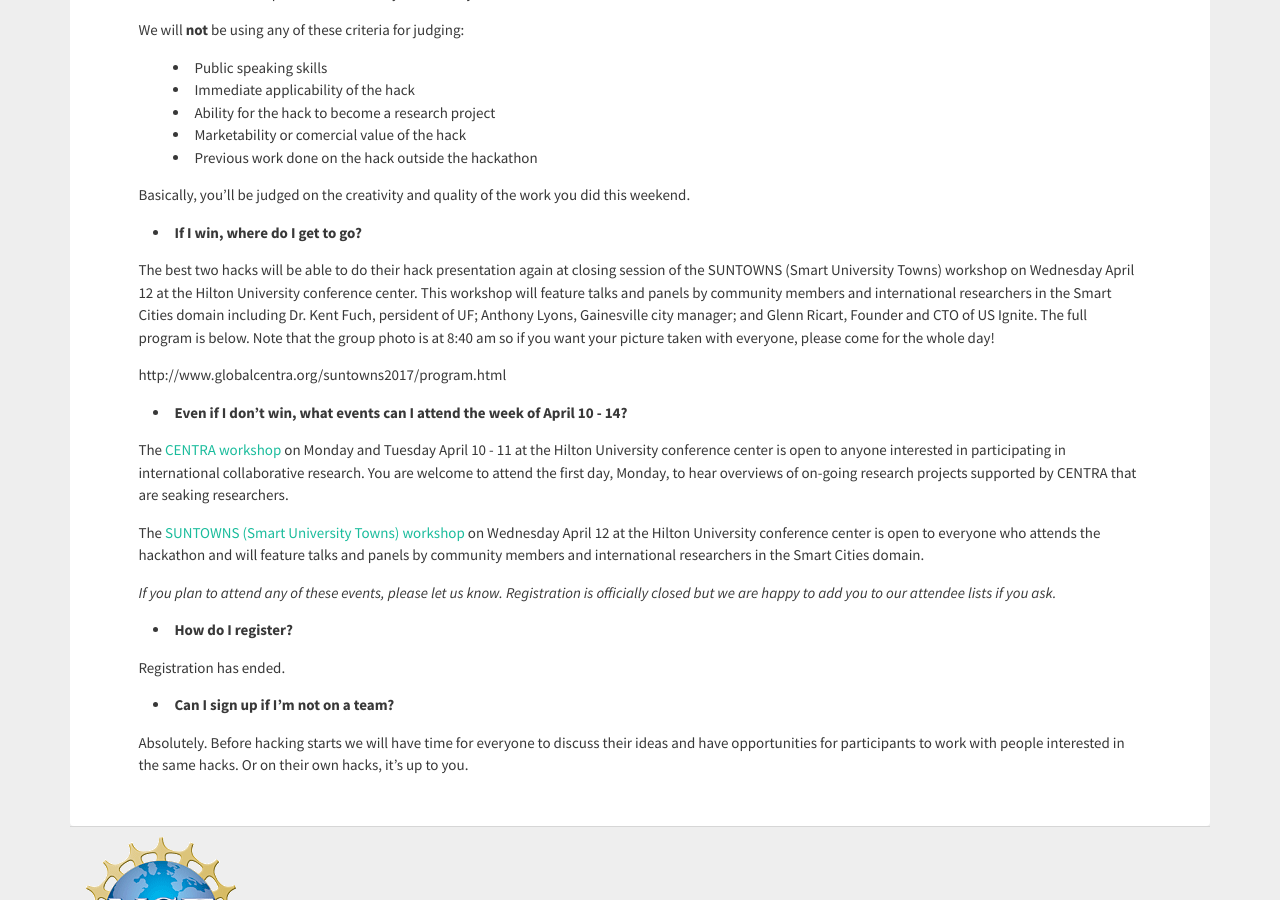
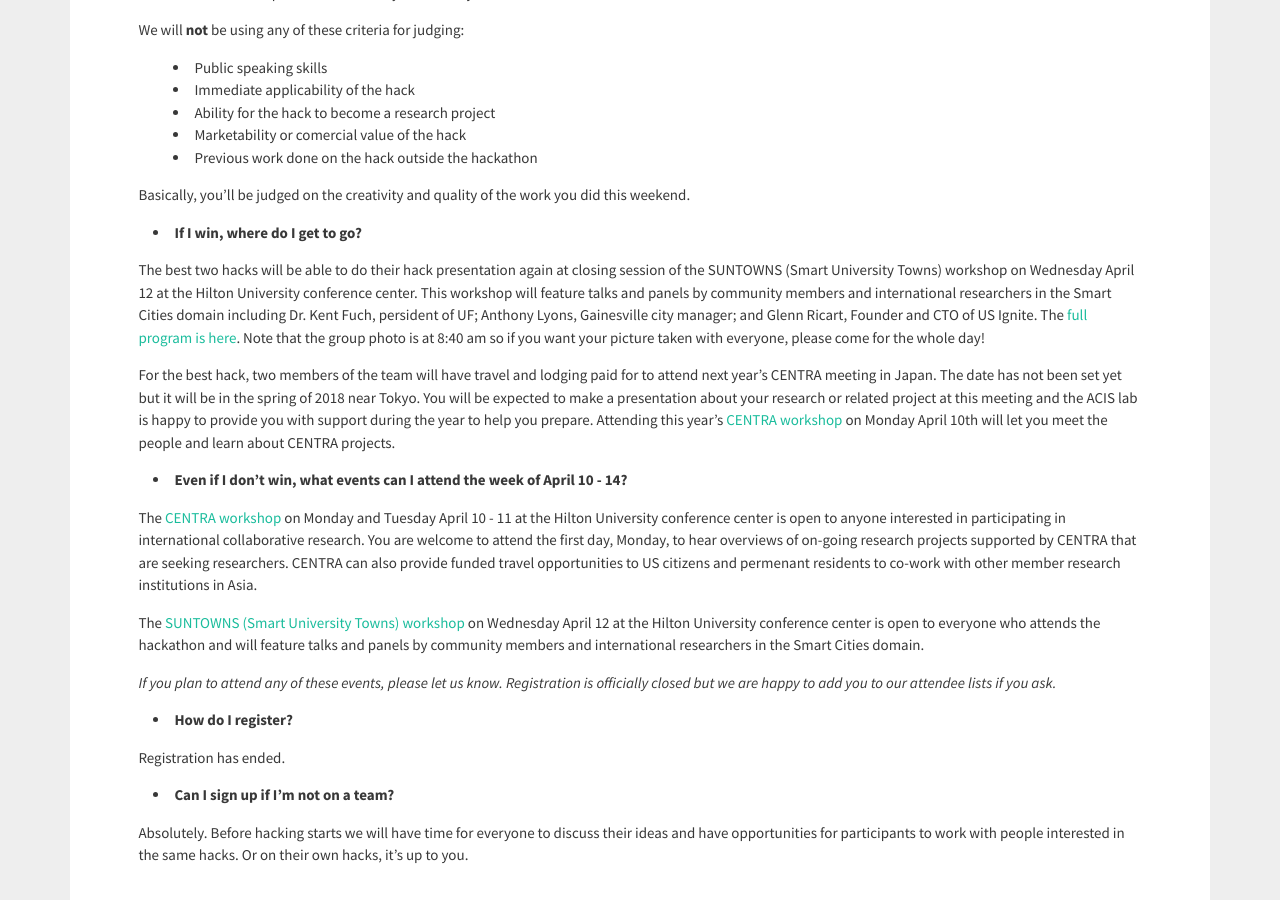
Before and after one commit to hmchou56/centra8, a Jekyll site: the page built from hackathon2017/faq.md, in a window 1280 px wide and 900 px high, scrolled down 1702 px. Built offline with Jekyll 4.4.1, drawn with Linux system fonts in a browser that asks for light colours; nearby versions of some CDN libraries.

Commit message:
Update faq.md

```diff
--- a/hackathon2017/faq.md
+++ b/hackathon2017/faq.md
@@ -97,13 +97,13 @@
 
 * **If I win, where do I get to go?**
 
-The best two hacks will be able to do their hack presentation again at closing session of the SUNTOWNS (Smart University Towns) workshop on Wednesday April 12 at the Hilton University conference center. This workshop will feature talks and panels by community members and international researchers in the Smart Cities domain including Dr. Kent Fuch, persident of UF; Anthony Lyons, Gainesville city manager; and Glenn Ricart, Founder and CTO of US Ignite. The full program is below. Note that the group photo is at 8:40 am so if you want your picture taken with everyone, please come for the whole day!
+The best two hacks will be able to do their hack presentation again at closing session of the SUNTOWNS (Smart University Towns) workshop on Wednesday April 12 at the Hilton University conference center. This workshop will feature talks and panels by community members and international researchers in the Smart Cities domain including Dr. Kent Fuch, persident of UF; Anthony Lyons, Gainesville city manager; and Glenn Ricart, Founder and CTO of US Ignite. The [full program is here](http://www.globalcentra.org/suntowns2017/program.html). Note that the group photo is at 8:40 am so if you want your picture taken with everyone, please come for the whole day!
 
-http://www.globalcentra.org/suntowns2017/program.html
+For the best hack, two members of the team will have travel and lodging paid for to attend next year's CENTRA meeting in Japan. The date has not been set yet but it will be in the spring of 2018 near Tokyo. You will be expected to make a presentation about your research or related project at this meeting and the ACIS lab is happy to provide you with support during the year to help you prepare. Attending this year's [CENTRA workshop](http://www.globalcentra.org/centra2/) on Monday April 10th will let you meet the people and learn about CENTRA projects.
 
 * **Even if I don't win, what events can I attend the week of April 10 - 14?**
 
-The [CENTRA workshop](http://www.globalcentra.org/centra2/) on Monday and Tuesday April 10 - 11 at the Hilton University conference center is open to anyone interested in participating in international collaborative research. You are welcome to attend the first day, Monday, to hear overviews of on-going research projects supported by CENTRA that are seaking researchers.
+The [CENTRA workshop](http://www.globalcentra.org/centra2/) on Monday and Tuesday April 10 - 11 at the Hilton University conference center is open to anyone interested in participating in international collaborative research. You are welcome to attend the first day, Monday, to hear overviews of on-going research projects supported by CENTRA that are seeking researchers. CENTRA can also provide funded travel opportunities to US citizens and permenant residents to co-work with other member research institutions in Asia.
 
 The [SUNTOWNS (Smart University Towns) workshop](http://www.globalcentra.org/suntowns2017/) on Wednesday April 12 at the Hilton University conference center is open to everyone who attends the hackathon and will feature talks and panels by community members and international researchers in the Smart Cities domain.
 
```
